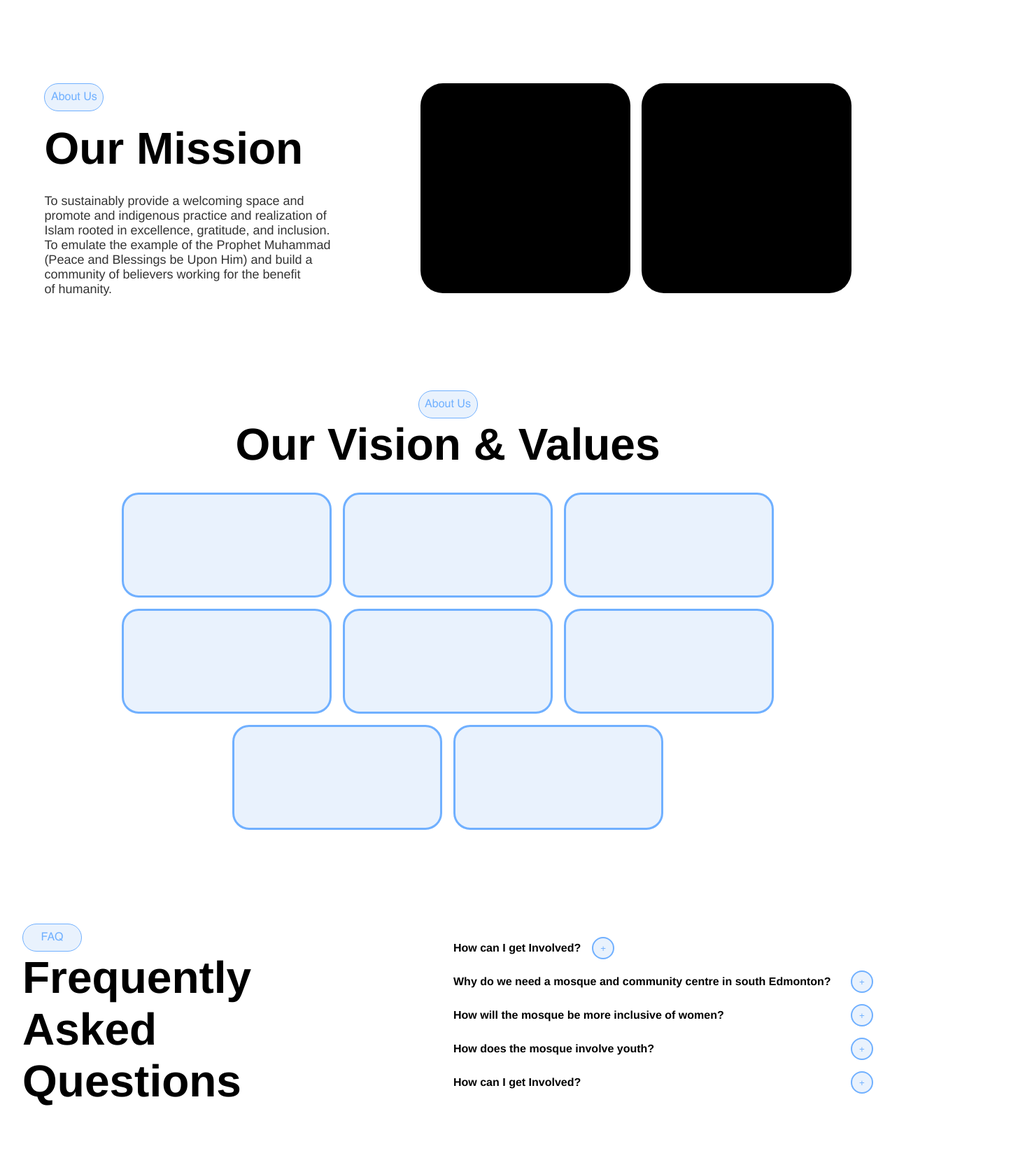
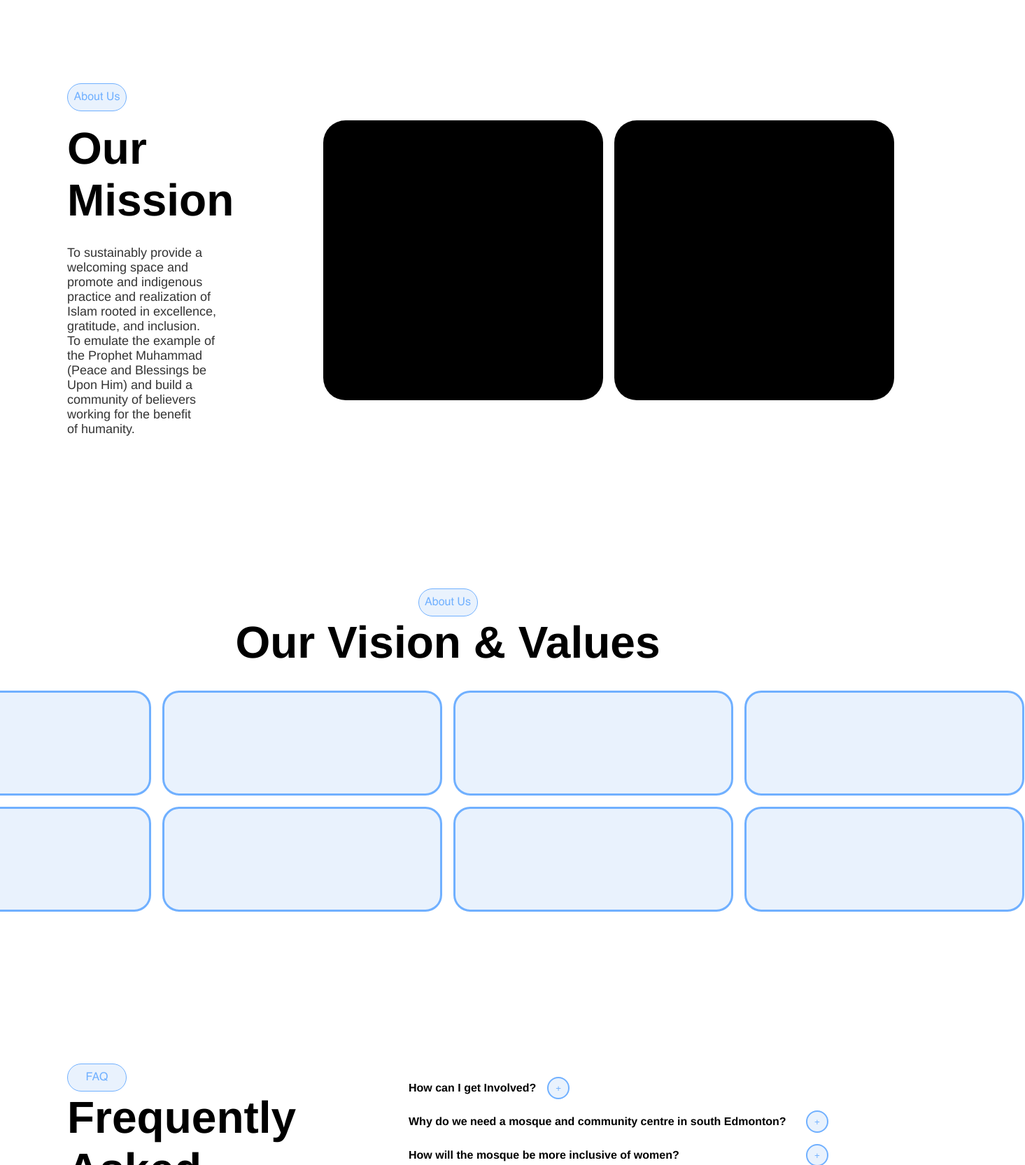
Before and after one commit to AyubsWrld/webdomain, a React (Vite) app: page / in a window 1280 px wide. Shown: the part 1095-2760 px from the top of the page at 70% size, 1465 px wide, since content can reach past the window. Built offline with nearby package versions, Linux system fonts and the light colour scheme.

Commit message:
new changes

```diff
--- a/package.json
+++ b/package.json
@@ -10,9 +10,12 @@
     "preview": "vite preview"
   },
   "dependencies": {
+    "@shadcn/ui": "^0.0.4",
     "axios": "^1.7.7",
+    "lucide-react": "^0.441.0",
     "react": "^18.3.1",
-    "react-dom": "^18.3.1"
+    "react-dom": "^18.3.1",
+    "tailwind": "^4.0.0"
   },
   "devDependencies": {
     "@eslint/js": "^9.9.0",
--- a/src/components/AboutUs.css
+++ b/src/components/AboutUs.css
@@ -9,10 +9,12 @@
 }
 
 .AboutUs .RowOne {
+  padding : 0px 64px ;
   display: flex;
   flex-direction: row;
+  width : 100% ;
   justify-content: space-between;
-  align-items : flex-start ;
+  align-items : center ;
   gap: 128px; /* Adjusted gap for better spacing */
 }
 
@@ -61,13 +63,14 @@
   gap : 16px ;
 }
 .AboutUs .RowOne .ColumnTwo .image {
-  height: 300px;
-  width: 300px;
+  height: 400px;
+  width: 400px;
   border-radius: 32px;
   background-color: black;
 }
 
 .AboutUs .RowTwo {
+  width : 1650px ;
   height : 640px ;
   display: flex;
   flex-direction: column;
@@ -102,13 +105,13 @@
   flex-direction: row;
   flex-wrap: wrap;
   gap: 16px;
-  max-width: 100%; /* Ensures the container adapts to the screen width */
-  justify-content: center; /* Center-aligns the cards */
+  max-width: 100%;
+  justify-content: center;
 }
 
 .AboutUs .RowTwo .card {
   height: 150px;
-  width: 300px; /* Adjusted width to fit better in the container */
+  width: 400px; /* Adjusted width to fit better in the container */
   background-color: var(--primary);
   border-style: solid;
   border-radius: 24px;
@@ -116,12 +119,12 @@
 }
 
 .AboutUs .RowThree{
+  padding : 0px 64px ;
+  width : 100% ;
   display: flex;
   flex-direction: row;
   justify-content: space-between;
   align-items : center;
-  gap: 128px; /* Adjusted gap for better spacing */
-
 }
 
 .AboutUs .RowThree.ColumnOne {
```
Also changed, not shown: src/components/HoverCardDemo.css (added, +31 -0 lines), src/components/HoverCardDemo.jsx (added, +21 -0 lines), 1 other file (tests, documents, lock files or other folders).
